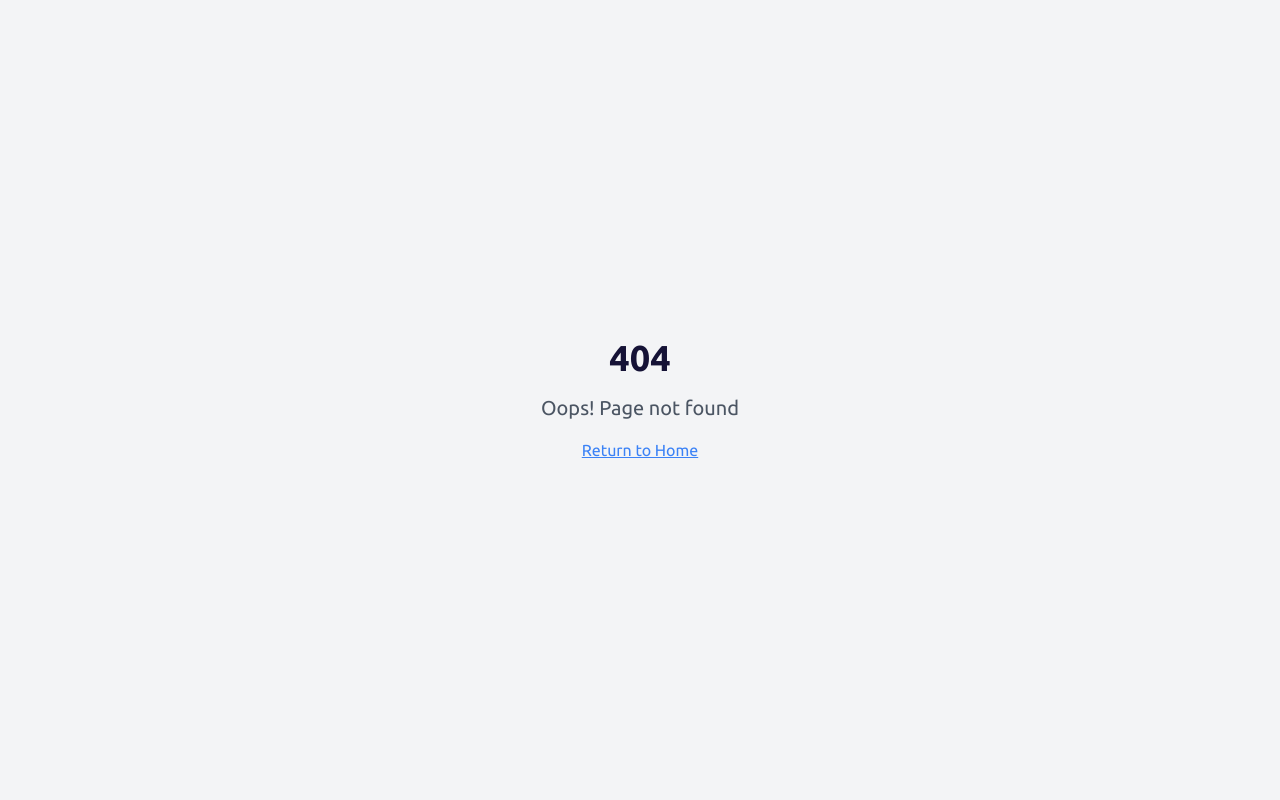
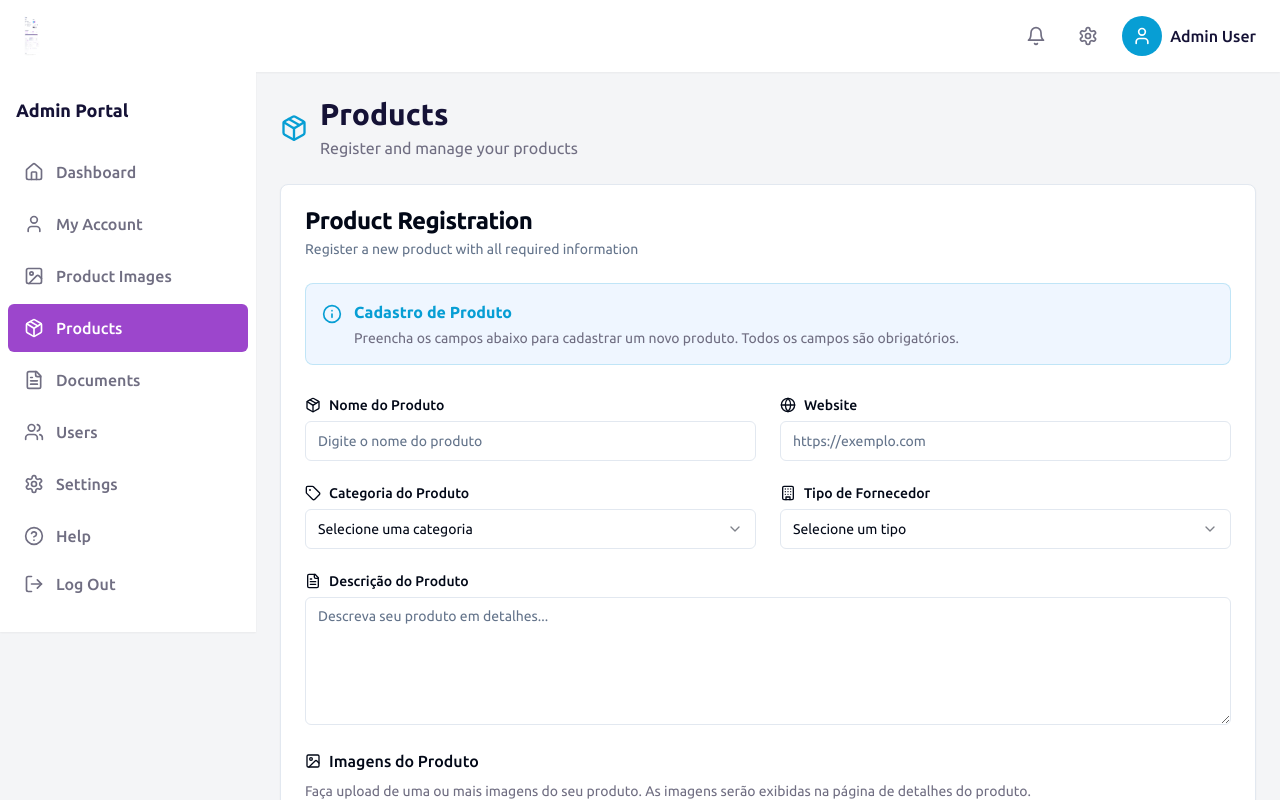
Before and after one commit to rafaelfindtax/admin-dashboard-findtax, a React (Vite) app: page /products in a window 1280 px wide. Before the commit this address had no page. Shown: the top 800 px of the page. Built offline with nearby package versions, Linux system fonts and the light colour scheme.

Commit message:
Add product registration page
Adds a new page for product registration with fields for name, images, description, website, product category, and vendor type.

```diff
--- a/src/App.tsx
+++ b/src/App.tsx
@@ -6,6 +6,7 @@ import { QueryClient, QueryClientProvider } from "@tanstack/react-query";
 import { BrowserRouter, Routes, Route } from "react-router-dom";
 import Index from "./pages/Index";
 import MyAccount from "./pages/MyAccount";
+import Products from "./pages/Products";
 import NotFound from "./pages/NotFound";
 
 const queryClient = new QueryClient();
@@ -20,6 +21,7 @@ const App = () => (
           <Route path="/" element={<Index />} />
           <Route path="/my-account" element={<MyAccount />} />
           <Route path="/my-account/images" element={<MyAccount />} />
+          <Route path="/products" element={<Products />} />
           {/* ADD ALL CUSTOM ROUTES ABOVE THE CATCH-ALL "*" ROUTE */}
           <Route path="*" element={<NotFound />} />
         </Routes>
--- a/src/components/ProductRegistration.tsx
+++ b/src/components/ProductRegistration.tsx
@@ -10,7 +10,7 @@ import { Select, SelectContent, SelectItem, SelectTrigger, SelectValue } from "@
 import { Form, FormControl, FormDescription, FormField, FormItem, FormLabel, FormMessage } from "@/components/ui/form";
 import { toast } from "sonner";
 import ImageUploader from "./ImageUploader";
-import { Tag, Globe, FileText, Package, Building } from "lucide-react";
+import { Tag, Globe, FileText, Package, Building, Image } from "lucide-react";
 
 const productCategories = [
   { value: "tech_fiscal", label: "Tecnologia Fiscal", description: "Softwares e APIs para automação fiscal" },
@@ -20,7 +20,7 @@ const productCategories = [
 ];
 
 const vendorTypes = [
-  { value: "fiscal", label: "Fiscal" },
+  { value: "fiscal", label: "Software Fiscal" },
   { value: "erp", label: "ERP" },
   { value: "consulting", label: "Consultoria" },
   { value: "events", label: "Eventos e Cursos" }
@@ -188,7 +188,7 @@ const ProductRegistration = () => {
 
           <div>
             <h3 className="text-base font-medium mb-2 flex items-center gap-2">
-              <ImageIcon size={16} /> Imagens do Produto
+              <Image size={16} /> Imagens do Produto
             </h3>
             <p className="text-sm text-text-secondary mb-4">
               Faça upload de uma ou mais imagens do seu produto. As imagens serão exibidas
--- /dev/null
+++ b/src/pages/Products.tsx
@@ -0,0 +1,36 @@
+
+import React from "react";
+import Layout from "@/components/Layout";
+import ProductRegistration from "@/components/ProductRegistration";
+import { Card, CardContent, CardDescription, CardHeader, CardTitle } from "@/components/ui/card";
+import { Package } from "lucide-react";
+
+const Products = () => {
+  return (
+    <Layout>
+      <div className="animate-fadeIn">
+        <div className="mb-6 flex items-center gap-3">
+          <Package size={28} className="text-primary" />
+          <div>
+            <h1 className="text-3xl font-bold text-text-primary">Products</h1>
+            <p className="text-text-secondary mt-1">
+              Register and manage your products
+            </p>
+          </div>
+        </div>
+
+        <Card>
+          <CardHeader>
+            <CardTitle>Product Registration</CardTitle>
+            <CardDescription>Register a new product with all required information</CardDescription>
+          </CardHeader>
+          <CardContent>
+            <ProductRegistration />
+          </CardContent>
+        </Card>
+      </div>
+    </Layout>
+  );
+};
+
+export default Products;
```
